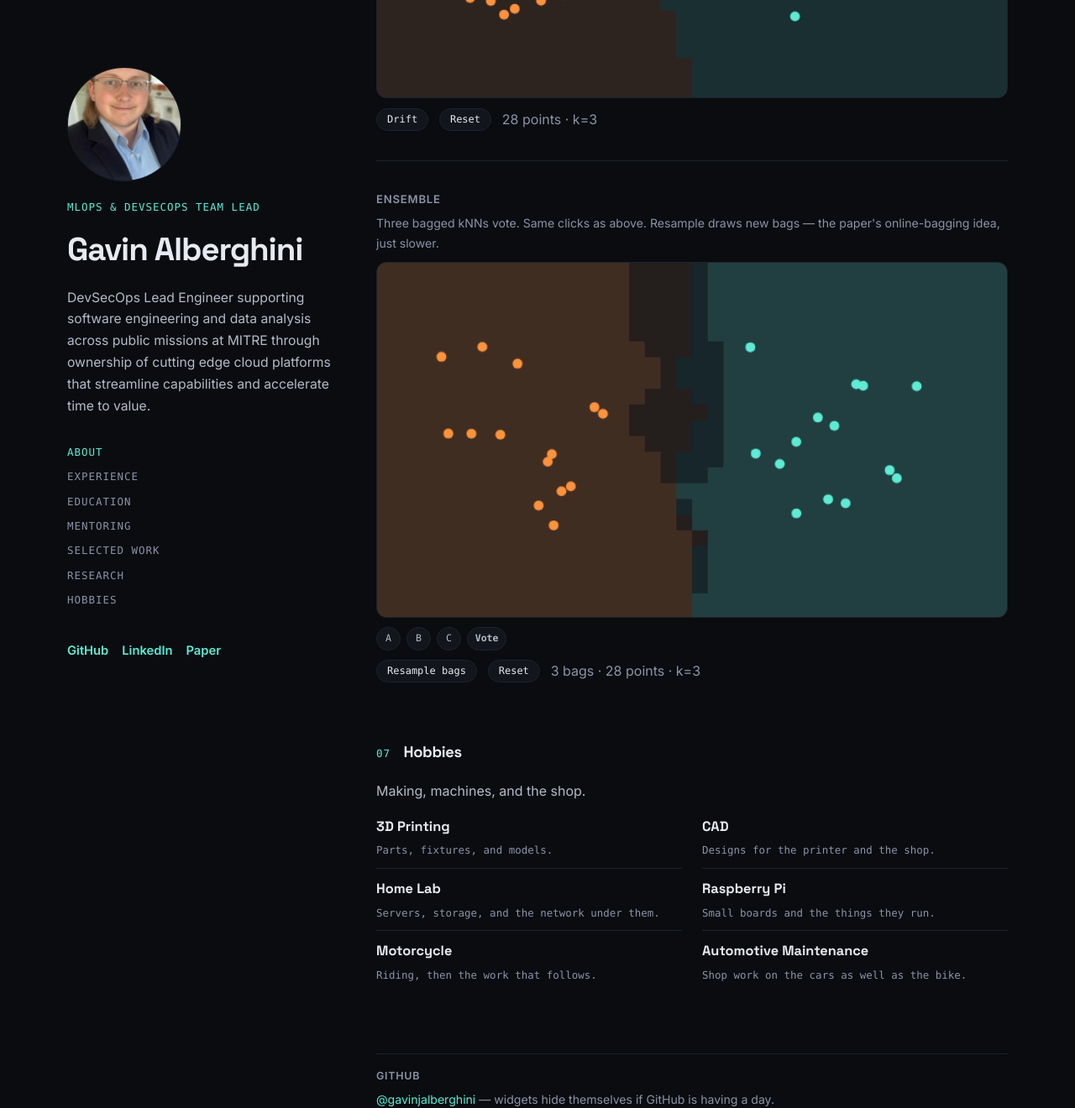
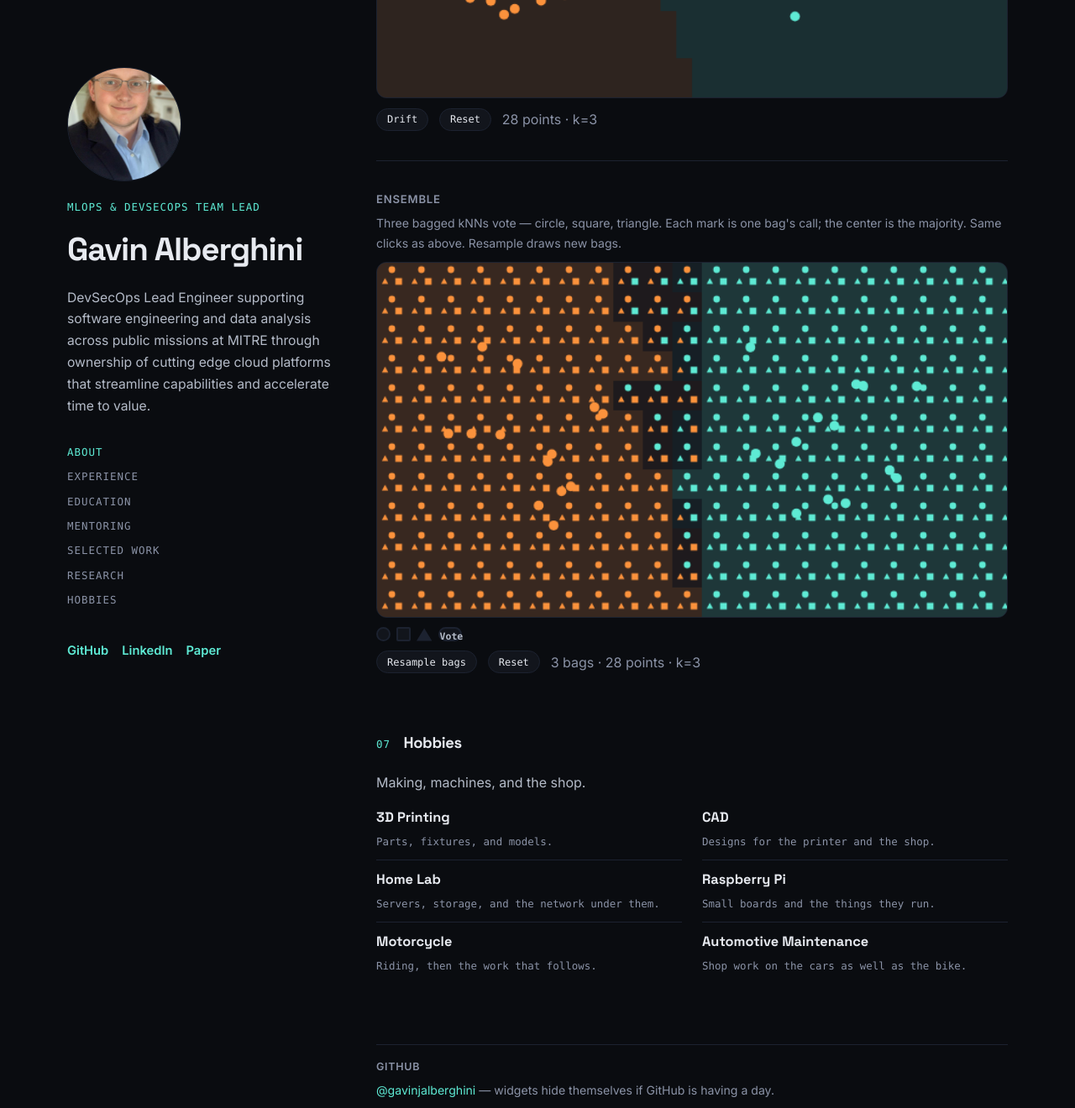
Before and after one commit to gavinjalberghini/alberghini, a Jekyll site: the page built from index.html, in a window 1280 px wide and 1400 px high, scrolled down 3286 px, cut to the strip 0-1320 px from the top of the window. Shown: the whole strip at 84% size. Built offline with Jekyll 4.4.1, drawn with Linux system fonts in a browser that asks for light colours.

Commit message:
Give each ensemble bag its own shape on the field.
Co-authored-by: Cursor <cursoragent@cursor.com>

```diff
--- a/_sass/main.scss
+++ b/_sass/main.scss
@@ -662,29 +662,70 @@ p {
 }
 
 .ensemble-votes span {
-  min-width: 1.8rem;
-  padding: 0.2rem 0.55rem;
-  border: 1px solid var(--border);
-  border-radius: 999px;
+  display: inline-block;
+  width: 1.05rem;
+  height: 1.05rem;
+  padding: 0;
+  border: 2px solid var(--border);
   background: var(--surface);
   color: var(--text-soft);
-  font-family: var(--mono);
-  font-size: 0.72rem;
-  text-align: center;
+}
+
+.ensemble-votes [data-mark="circle"] {
+  border-radius: 50%;
+}
+
+.ensemble-votes [data-mark="square"] {
+  border-radius: 2px;
+}
+
+.ensemble-votes [data-mark="triangle"] {
+  width: 1.15rem;
+  height: 1rem;
+  clip-path: polygon(50% 6%, 100% 100%, 0 100%);
+  border: 0;
+  background: var(--border);
 }
 
 .ensemble-votes span[data-label="0"] {
   border-color: #fb923c;
-  color: #fb923c;
+  background: #fb923c;
+}
+
+.ensemble-votes [data-mark="triangle"][data-label="0"] {
+  background: #fb923c;
 }
 
 .ensemble-votes span[data-label="1"] {
   border-color: var(--brand);
-  color: var(--brand);
+  background: var(--brand);
+}
+
+.ensemble-votes [data-mark="triangle"][data-label="1"] {
+  background: var(--brand);
 }
 
 .ensemble-call {
+  width: auto;
+  height: auto;
+  min-width: 1.8rem;
+  padding: 0.2rem 0.55rem;
+  border-radius: 999px;
+  background: var(--surface);
+  font-family: var(--mono);
+  font-size: 0.72rem;
   font-weight: 700;
+  text-align: center;
+}
+
+.ensemble-call[data-label="0"] {
+  background: var(--surface);
+  color: #fb923c;
+}
+
+.ensemble-call[data-label="1"] {
+  background: var(--surface);
+  color: var(--brand);
 }
 
 @media (prefers-reduced-motion: reduce) {
--- a/assets/js/site.js
+++ b/assets/js/site.js
@@ -314,55 +314,87 @@
       if (call) call.setAttribute("data-label", String(majority(votes)));
     }
 
+    function labelColor(label) {
+      return label ? "#5eead4" : "#fb923c";
+    }
+
+    function drawMark(kind, x, y, r, fill, stroke) {
+      ctx.beginPath();
+      if (kind === 0) {
+        ctx.arc(x, y, r, 0, Math.PI * 2);
+      } else if (kind === 1) {
+        ctx.rect(x - r, y - r, r * 2, r * 2);
+      } else {
+        ctx.moveTo(x, y - r);
+        ctx.lineTo(x + r * 0.95, y + r * 0.72);
+        ctx.lineTo(x - r * 0.95, y + r * 0.72);
+        ctx.closePath();
+      }
+      ctx.fillStyle = fill;
+      ctx.fill();
+      if (stroke) {
+        ctx.lineWidth = 1.5;
+        ctx.strokeStyle = stroke;
+        ctx.stroke();
+      }
+    }
+
+    function markAt(cx, cy, kind, radius) {
+      var ang = (-Math.PI / 2) + (kind * (Math.PI * 2)) / nBags;
+      return {
+        x: cx + Math.cos(ang) * radius,
+        y: cy + Math.sin(ang) * radius
+      };
+    }
+
     function draw() {
       var w = canvas.width;
       var h = canvas.height;
-      var step = 16;
-      var x, y, votes, agree, c;
+      var step = 30;
+      var x, y, votes, agree, c, i, pos;
       ctx.clearRect(0, 0, w, h);
       for (y = 0; y < h; y += step) {
         for (x = 0; x < w; x += step) {
-          votes = votesAt(x / w, y / h);
+          votes = votesAt((x + step / 2) / w, (y + step / 2) / h);
           c = majority(votes);
           agree = votes.every(function (v) {
             return v === c;
           });
           ctx.fillStyle = c
             ? agree
-              ? "rgba(94, 234, 212, 0.2)"
-              : "rgba(94, 234, 212, 0.08)"
+              ? "rgba(94, 234, 212, 0.16)"
+              : "rgba(94, 234, 212, 0.05)"
             : agree
-              ? "rgba(251, 146, 60, 0.2)"
-              : "rgba(251, 146, 60, 0.08)";
+              ? "rgba(251, 146, 60, 0.16)"
+              : "rgba(251, 146, 60, 0.05)";
           ctx.fillRect(x, y, step, step);
+          for (i = 0; i < nBags; i += 1) {
+            pos = markAt(x + step / 2, y + step / 2, i, 8);
+            drawMark(i, pos.x, pos.y, 3.4, labelColor(votes[i]));
+          }
         }
       }
       if (cursor) {
         votes = votesAt(cursor.x, cursor.y);
         paintVotes(votes);
-        votes.forEach(function (v, i) {
-          var ang = (-Math.PI / 2) + (i * (Math.PI * 2)) / nBags;
-          var px = cursor.x * w + Math.cos(ang) * 16;
-          var py = cursor.y * h + Math.sin(ang) * 16;
-          ctx.beginPath();
-          ctx.arc(px, py, 5, 0, Math.PI * 2);
-          ctx.fillStyle = v ? "#5eead4" : "#fb923c";
-          ctx.fill();
-          ctx.lineWidth = 1.5;
-          ctx.strokeStyle = "#e7eaf0";
-          ctx.stroke();
-        });
+        for (i = 0; i < nBags; i += 1) {
+          pos = markAt(cursor.x * w, cursor.y * h, i, 18);
+          drawMark(i, pos.x, pos.y, 6, labelColor(votes[i]), "#e7eaf0");
+        }
         ctx.beginPath();
         ctx.arc(cursor.x * w, cursor.y * h, 6, 0, Math.PI * 2);
-        ctx.fillStyle = majority(votes) ? "#5eead4" : "#fb923c";
+        ctx.fillStyle = labelColor(majority(votes));
         ctx.fill();
+        ctx.lineWidth = 1.5;
+        ctx.strokeStyle = "#e7eaf0";
+        ctx.stroke();
       } else if (voteRow) {
         voteRow.hidden = true;
       }
       points.forEach(function (p) {
         ctx.beginPath();
         ctx.arc(p.x * w, p.y * h, 5, 0, Math.PI * 2);
-        ctx.fillStyle = p.label ? "#5eead4" : "#fb923c";
+        ctx.fillStyle = labelColor(p.label);
         ctx.fill();
       });
     }
--- a/index.html
+++ b/index.html
@@ -179,15 +179,16 @@ permalink: /
     <div class="drift-head">
       <p class="subhead drift-label">Ensemble</p>
       <p class="muted drift-help">
-        Three bagged kNNs vote. Same clicks as above. Resample draws
-        new bags — the paper's online-bagging idea, just slower.
+        Three bagged kNNs vote — circle, square, triangle. Each mark
+        is one bag's call; the center is the majority. Same clicks as
+        above. Resample draws new bags.
       </p>
     </div>
     <canvas class="drift-canvas" width="640" height="360" aria-label="Interactive bagged kNN ensemble sketch"></canvas>
     <div class="ensemble-votes" data-ensemble-votes hidden>
-      <span data-voter="0">A</span>
-      <span data-voter="1">B</span>
-      <span data-voter="2">C</span>
+      <span data-voter="0" data-mark="circle" aria-label="Circle bag"></span>
+      <span data-voter="1" data-mark="square" aria-label="Square bag"></span>
+      <span data-voter="2" data-mark="triangle" aria-label="Triangle bag"></span>
       <span class="ensemble-call" data-ensemble-call>Vote</span>
     </div>
     <div class="drift-actions">
```
